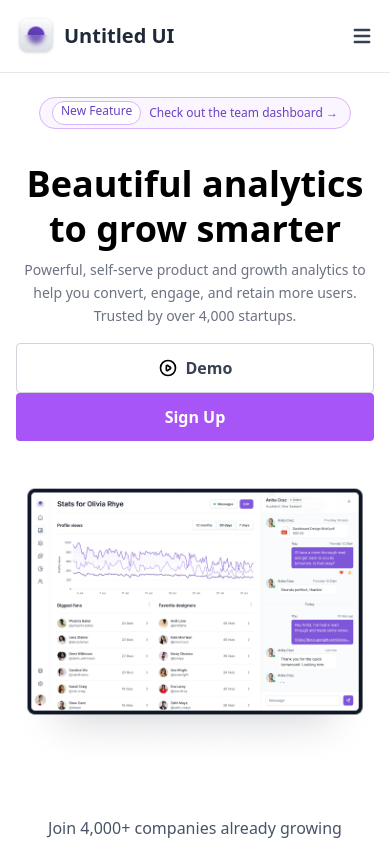
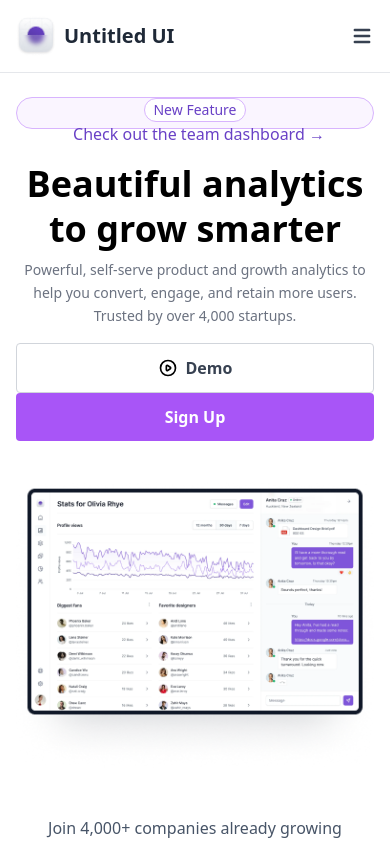
Before and after one commit to kGiriraj/Landing_page, a React (Create React App) app: page / in a window 390 px wide. Shown: the top 844 px of the page. Built offline with nearby package versions, Linux system fonts and the light colour scheme.

Commit message:
third commit

```diff
--- a/src/Firstpage/NewFeatureBanner.js
+++ b/src/Firstpage/NewFeatureBanner.js
@@ -1,18 +1,14 @@
-import React from "react";
+import React from 'react';
 
 function NewFeatureBanner() {
   return (
-    <div className="bg-purple-50 px-3 sm:px-4 md:px-6 lg:px-8 h-[32px] rounded-full mb-4 border border-purple-300 flex flex-wrap justify-center items-center">
-      <span
-        className="bg-white text-[12px] sm:text-[14px] text-purple-500 h-[24px] rounded-full px-2 py-0 border border-purple-300"
-        style={{ color: "rgba(105, 65, 198, 1)" }}
-      >
+    <div className="bg-purple-50 px-1 h-[32px] rounded-full mb-4 border border-purple-300 flex flex-wrap justify-center items-center">
+      <span className="bg-white text-[14px] text-purple-500  h-[24px] rounded-full px-2 py-0  border border-purple-300"style={{ color: "rgba(105, 65, 198, 1)" }}>
         New Feature
       </span>
       <a
-        href="#"
-        className="ml-2 text-[12px] sm:text-[14px]"
-        style={{ color: "rgba(105, 65, 198, 1)" }}
+
+        className=" ml-2 "style={{ color: "rgba(105, 65, 198, 1)" }}
       >
         Check out the team dashboard →
       </a>
```
